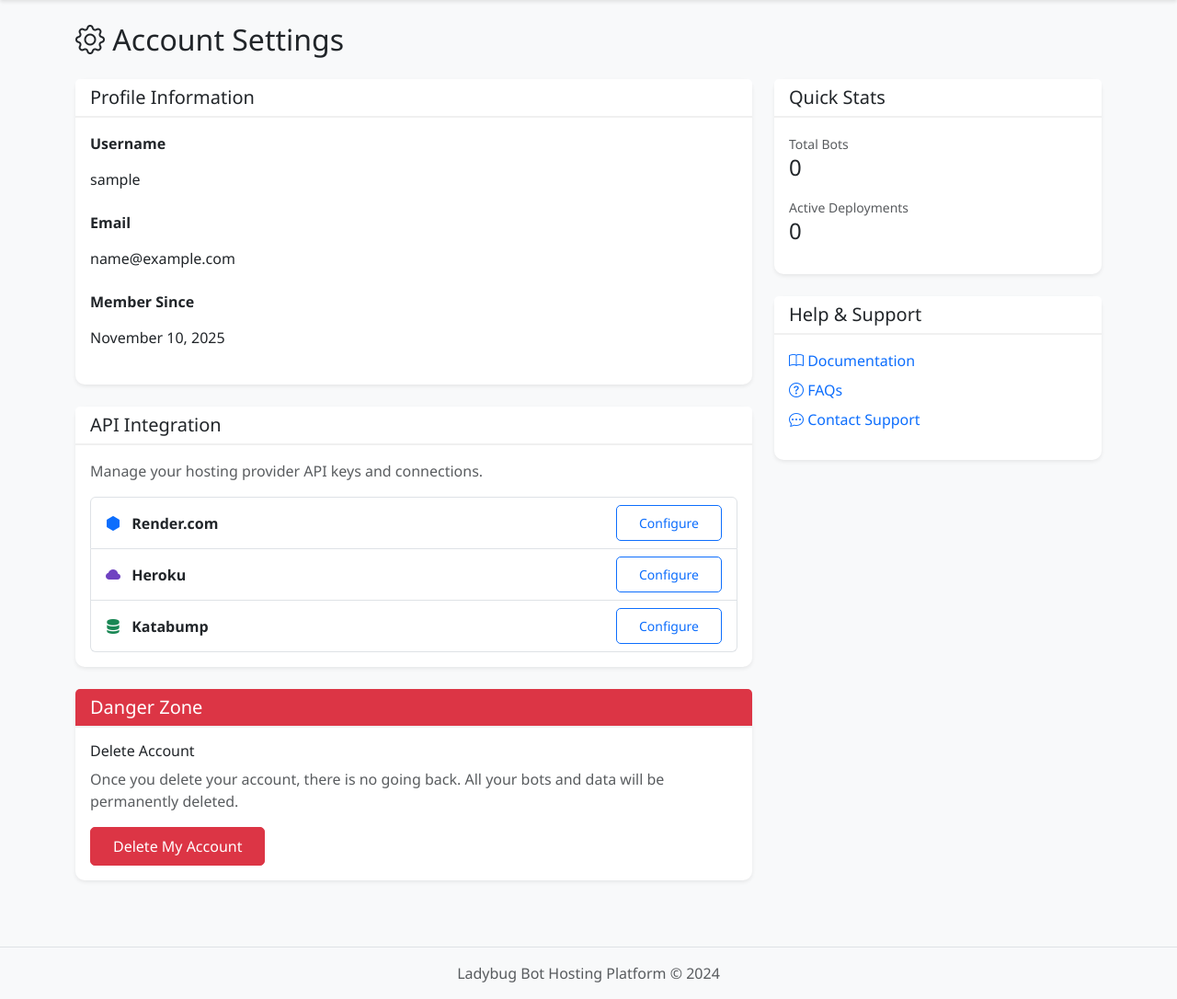
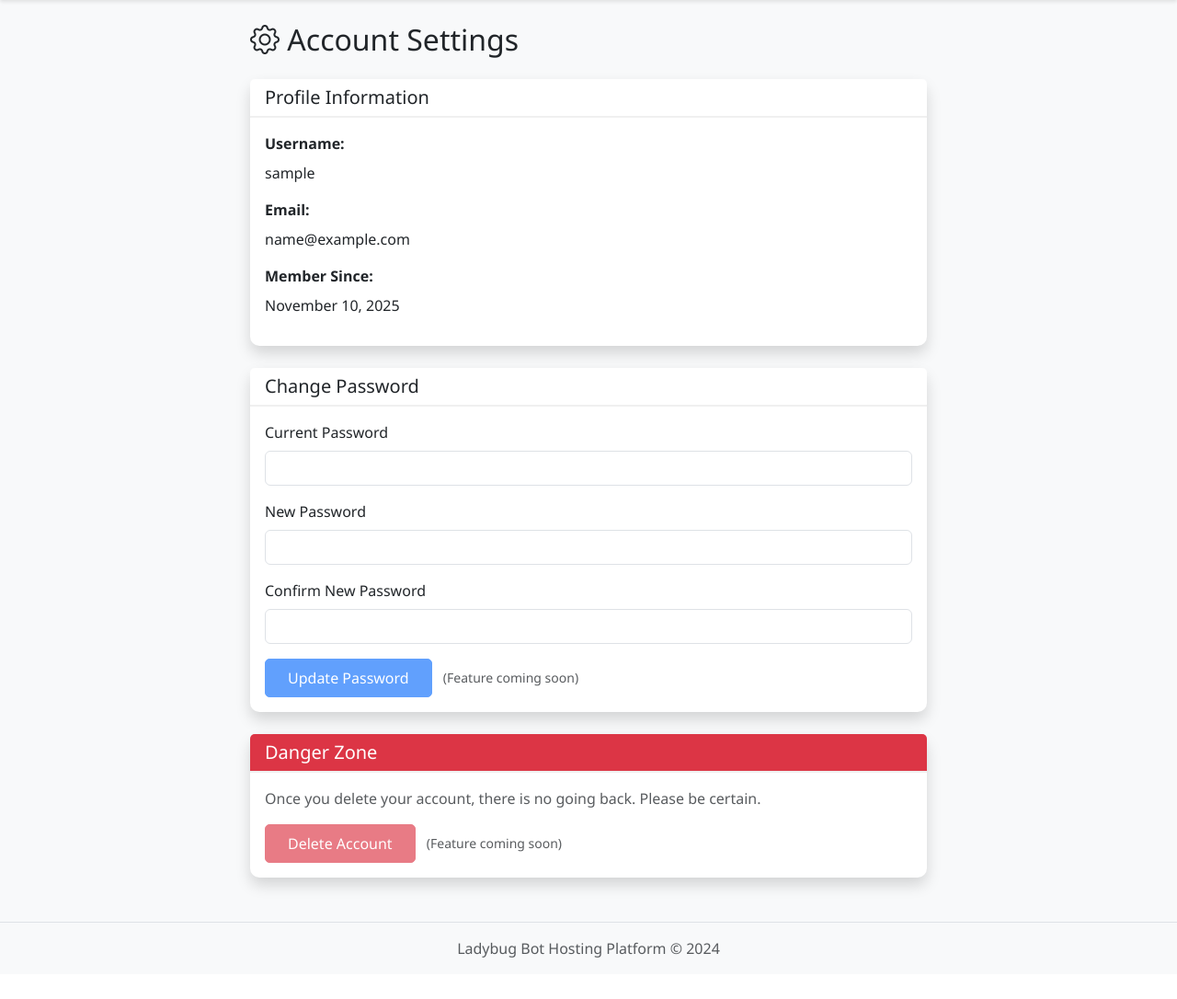
Before and after one commit to mrntando-dev/Ladybug-Bot, a Flask app: page /settings in a window 1280 px wide. Shown: the part 62-1148 px from the top of the page at 92% size. After the commit the page ends 1103 px from the top, so only its background shows below. Run offline with Flask 3, Linux system fonts and the light colour scheme; the visitor is signed in with stand-in values (Sample User, id 1); data that the repository does not hold is empty.

Commit message:
Update settings.html

```diff
--- a/templates/settings.html
+++ b/templates/settings.html
@@ -3,139 +3,62 @@
 {% block title %}Settings - Ladybug{% endblock %}
 
 {% block content %}
-<h2 class="mb-4"><i class="bi bi-gear"></i> Account Settings</h2>
+<div class="row">
+    <div class="col-md-8 mx-auto">
+        <h2 class="mb-4"><i class="bi bi-gear"></i> Account Settings</h2>
 
-<div class="row">
-    <div class="col-md-8">
-        <div class="card shadow-sm mb-4">
+        <div class="card shadow mb-4">
             <div class="card-header">
                 <h5 class="mb-0">Profile Information</h5>
             </div>
             <div class="card-body">
                 <div class="mb-3">
-                    <label class="form-label fw-bold">Username</label>
-                    <p class="form-control-plaintext">{{ user.username }}</p>
+                    <label class="form-label"><strong>Username:</strong></label>
+                    <p>{{ user.username }}</p>
                 </div>
-
                 <div class="mb-3">
-                    <label class="form-label fw-bold">Email</label>
-                    <p class="form-control-plaintext">{{ user.email }}</p>
+                    <label class="form-label"><strong>Email:</strong></label>
+                    <p>{{ user.email }}</p>
                 </div>
-
                 <div class="mb-3">
-                    <label class="form-label fw-bold">Member Since</label>
-                    <p class="form-control-plaintext">{{ user.created_at.strftime('%B %d, %Y') }}</p>
+                    <label class="form-label"><strong>Member Since:</strong></label>
+                    <p>{{ user.created_at.strftime('%B %d, %Y') }}</p>
                 </div>
             </div>
         </div>
 
-        <div class="card shadow-sm mb-4">
+        <div class="card shadow mb-4">
             <div class="card-header">
-                <h5 class="mb-0">API Integration</h5>
+                <h5 class="mb-0">Change Password</h5>
             </div>
             <div class="card-body">
-                <p class="text-muted">Manage your hosting provider API keys and connections.</p>
-
-                <div class="list-group">
-                    <div class="list-group-item d-flex justify-content-between align-items-center">
-                        <div>
-                            <i class="bi bi-hexagon-fill text-primary"></i>
-                            <strong class="ms-2">Render.com</strong>
-                        </div>
-                        <button class="btn btn-sm btn-outline-primary">Configure</button>
+                <form>
+                    <div class="mb-3">
+                        <label for="current_password" class="form-label">Current Password</label>
+                        <input type="password" class="form-control" id="current_password" name="current_password">
                     </div>
-                    <div class="list-group-item d-flex justify-content-between align-items-center">
-                        <div>
-                            <i class="bi bi-cloud-fill text-purple"></i>
-                            <strong class="ms-2">Heroku</strong>
-                        </div>
-                        <button class="btn btn-sm btn-outline-primary">Configure</button>
+                    <div class="mb-3">
+                        <label for="new_password" class="form-label">New Password</label>
+                        <input type="password" class="form-control" id="new_password" name="new_password">
                     </div>
-                    <div class="list-group-item d-flex justify-content-between align-items-center">
-                        <div>
-                            <i class="bi bi-server text-success"></i>
-                            <strong class="ms-2">Katabump</strong>
-                        </div>
-                        <button class="btn btn-sm btn-outline-primary">Configure</button>
+                    <div class="mb-3">
+                        <label for="confirm_new_password" class="form-label">Confirm New Password</label>
+                        <input type="password" class="form-control" id="confirm_new_password" name="confirm_new_password">
                     </div>
-                </div>
+                    <button type="submit" class="btn btn-primary" disabled>Update Password</button>
+                    <small class="text-muted ms-2">(Feature coming soon)</small>
+                </form>
             </div>
         </div>
 
-        <div class="card shadow-sm mb-4 border-danger">
+        <div class="card shadow border-danger">
             <div class="card-header bg-danger text-white">
                 <h5 class="mb-0">Danger Zone</h5>
             </div>
             <div class="card-body">
-                <h6>Delete Account</h6>
-                <p class="text-muted">Once you delete your account, there is no going back. All your bots and data will be permanently deleted.</p>
-                <button class="btn btn-danger" data-bs-toggle="modal" data-bs-target="#deleteAccountModal">
-                    Delete My Account
-                </button>
-            </div>
-        </div>
-    </div>
-
-    <div class="col-md-4">
-        <div class="card shadow-sm mb-4">
-            <div class="card-header">
-                <h5 class="mb-0">Quick Stats</h5>
-            </div>
-            <div class="card-body">
-                <div class="mb-3">
-                    <small class="text-muted">Total Bots</small>
-                    <h4>{{ user.bots|length }}</h4>
-                </div>
-                <div class="mb-3">
-                    <small class="text-muted">Active Deployments</small>
-                    <h4>{{ user.bots|selectattr('status', 'equalto', 'running')|list|length }}</h4>
-                </div>
-            </div>
-        </div>
-
-        <div class="card shadow-sm">
-            <div class="card-header">
-                <h5 class="mb-0">Help & Support</h5>
-            </div>
-            <div class="card-body">
-                <ul class="list-unstyled">
-                    <li class="mb-2">
-                        <a href="#" class="text-decoration-none">
-                            <i class="bi bi-book"></i> Documentation
-                        </a>
-                    </li>
-                    <li class="mb-2">
-                        <a href="#" class="text-decoration-none">
-                            <i class="bi bi-question-circle"></i> FAQs
-                        </a>
-                    </li>
-                    <li class="mb-2">
-                        <a href="#" class="text-decoration-none">
-                            <i class="bi bi-chat-dots"></i> Contact Support
-                        </a>
-                    </li>
-                </ul>
-            </div>
-        </div>
-    </div>
-</div>
-
-<!-- Delete Account Modal -->
-<div class="modal fade" id="deleteAccountModal" tabindex="-1">
-    <div class="modal-dialog">
-        <div class="modal-content">
-            <div class="modal-header bg-danger text-white">
-                <h5 class="modal-title">Delete Account</h5>
-                <button type="button" class="btn-close btn-close-white" data-bs-dismiss="modal"></button>
-            </div>
-            <div class="modal-body">
-                <p>Are you absolutely sure you want to delete your account?</p>
-                <p class="text-danger"><strong>This action cannot be undone!</strong></p>
-                <p>All your bots and data will be permanently deleted.</p>
-            </div>
-            <div class="modal-footer">
-                <button type="button" class="btn btn-secondary" data-bs-dismiss="modal">Cancel</button>
-                <button type="button" class="btn btn-danger">Yes, Delete My Account</button>
+                <p class="text-muted">Once you delete your account, there is no going back. Please be certain.</p>
+                <button class="btn btn-danger" disabled>Delete Account</button>
+                <small class="text-muted ms-2">(Feature coming soon)</small>
             </div>
         </div>
     </div>
```
